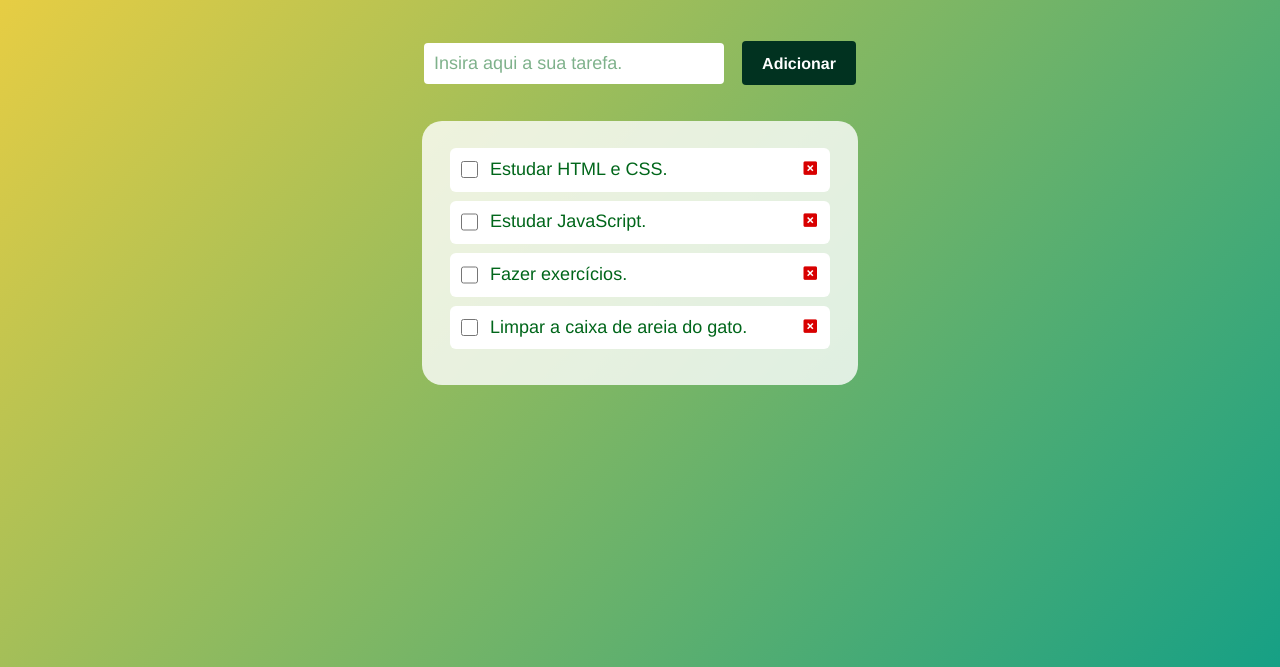
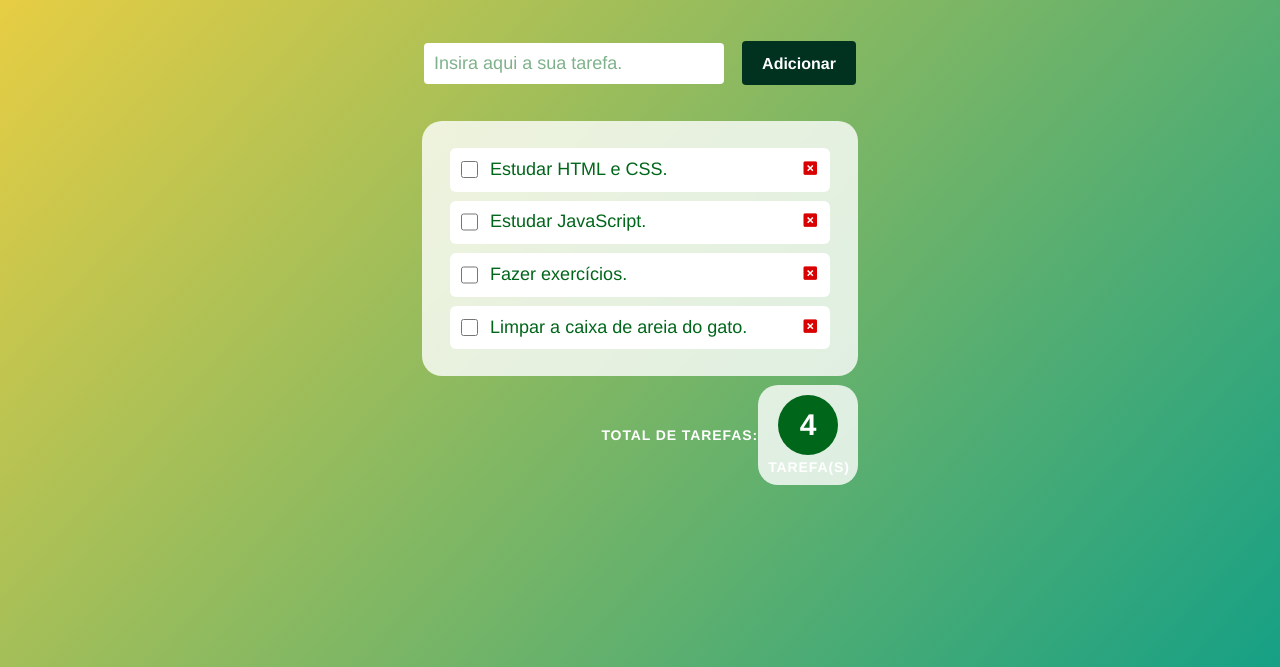
Before and after one commit to FelipeQue/m01-todolist, a plain HTML site: page index.html in a window 1280 px wide. Shown: the part 133-800 px from the top of the page. Drawn offline with nearby package versions, Linux system fonts and the light colour scheme.

Commit message:
Acrescentei contagem de tarefas, estou indeciso sobre o design

```diff
--- a/index.html
+++ b/index.html
@@ -50,6 +50,15 @@
                 </li>
             </ul>
         </div>
+        <div id="task-amount-area">
+            <p>Total de tarefas:</p>
+            <div id="task-amount-card">
+                <div id="task-amount-circle">
+                    <span id="task-amount">4</span>
+                </div>
+                <p>tarefa(s)</p>
+            </div>
+        </div>
     </main>
 
 </body>
--- a/script.js
+++ b/script.js
@@ -2,6 +2,7 @@
 let addTaskButton = document.getElementById("add-task");
 let taskList = document.getElementById("actual-list");
 let insertTask = document.getElementById("insert-task");
+let taskAmount;
 
 // Eu quero que o enter também provoque o clique do botão adicionar:
 insertTask.addEventListener("keypress", function(event) {
@@ -33,9 +34,11 @@ addTaskButton.addEventListener('click', function() {
           // console.log("Botão de deletar está sendo clicado.")
           if (confirm("Tem certeza que deseja apagar esta tarefa?") == true) {
             newItem.remove();
+            updateTaskAmount()
           };
         });
         taskList.appendChild(newItem);
+        updateTaskAmount();
         newTask.value = "";
     };
 });
@@ -50,7 +53,29 @@ deleteButtons.forEach(button => {
     if (todoItem) {
       if (confirm("Tem certeza que deseja apagar esta tarefa?") == true) {
         todoItem.remove();
+        updateTaskAmount();
       };
     };
   });
 });
+
+function updateTaskAmount() {
+  let todoItems = document.getElementsByClassName("todo-item");
+  taskAmount = todoItems.length;
+  if (taskAmount == 0) {
+    let emptyMessage = document.createElement("p");
+    emptyMessage.innerText = "Você não tem nenhuma tarefa."
+    emptyMessage.id = "empty-message"
+    document.getElementById("task-list").appendChild(emptyMessage);
+  } else {
+    let emptyMessage = document.getElementById("empty-message");
+    if (emptyMessage) {
+      emptyMessage.remove();
+    };
+  }
+  let taskAmountCounter = document.getElementById("task-amount");
+  taskAmountCounter.innerText = taskAmount;
+}
+
+// Chamamos a função também aqui para que a página já carregue com um valor inicial referente aos items que estão no HTML:
+updateTaskAmount()
--- a/style.css
+++ b/style.css
@@ -104,7 +104,7 @@ ul {
 #task-list {
     margin: auto;
     margin-top: 2em;
-    padding: 1em 1em 2em;
+    padding: 1em 1em 1em;
     display: flex;
     justify-content: center;
     background-color: rgba(255, 255, 255, .8);
@@ -116,6 +116,7 @@ ul {
 /* Div de cada tarefa */
 .todo-item {
     margin-top: 0.5em;
+    margin-bottom: 0.5em;
     padding: 0.6em;
     display: flex;
     justify-content: space-between;
@@ -157,3 +158,67 @@ button {
     margin-left: 12px;
     color: var(--button-red);
 }
+
+#task-amount-area {
+    margin: auto;
+    margin-top: 0.5em;
+    display: flex;
+    justify-content: right;
+    width: 436px;
+
+
+    display: flex;
+    align-items: center;
+    justify-content: right;
+}
+
+#task-amount-area p {
+    margin-left: 2px;
+    font-size: 14px;
+    font-weight: 700;
+    letter-spacing: .05rem;
+    text-transform: uppercase;
+    color: white;
+}
+
+#task-amount-card {
+    width: 100px;
+    height: 100px;
+    background-color: rgba(255, 255, 255, .8);
+    border-radius: 20px;
+    display: flex;
+    flex-direction: column;
+    align-items: center;
+    justify-content: center;
+    color: var(--item-green);
+}
+
+#task-amount-card p {
+    margin-left: 2px;
+    font-size: 14px;
+    font-weight: 700;
+    letter-spacing: .05rem;
+    text-transform: uppercase;
+}
+
+#task-amount-circle {
+    width: 60%;
+    height: 60%;
+    background-color: var(--item-green);
+    border-radius: 30px;
+    display: flex;
+    align-items: center;
+    justify-content: center;
+    margin-bottom: 4px;
+}
+
+#task-amount {
+    font-size: 30px;
+    font-weight: 700;
+    color: white;
+}
+
+#empty-message {
+    font-size: 14px;
+    opacity: 0.5;
+}
```
